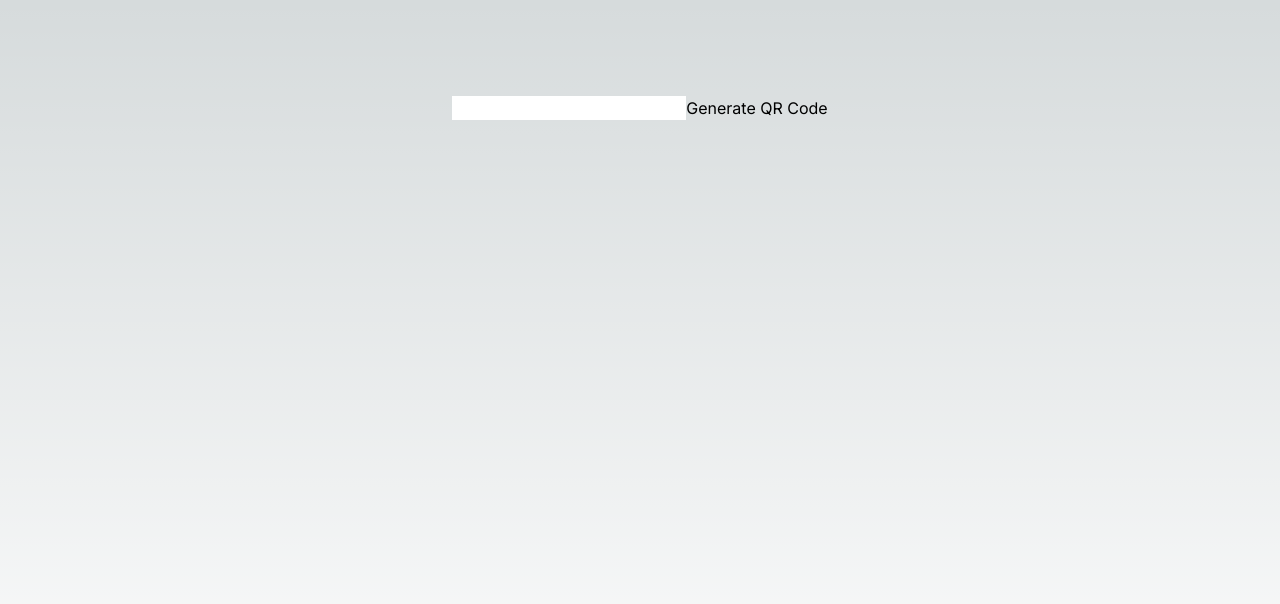
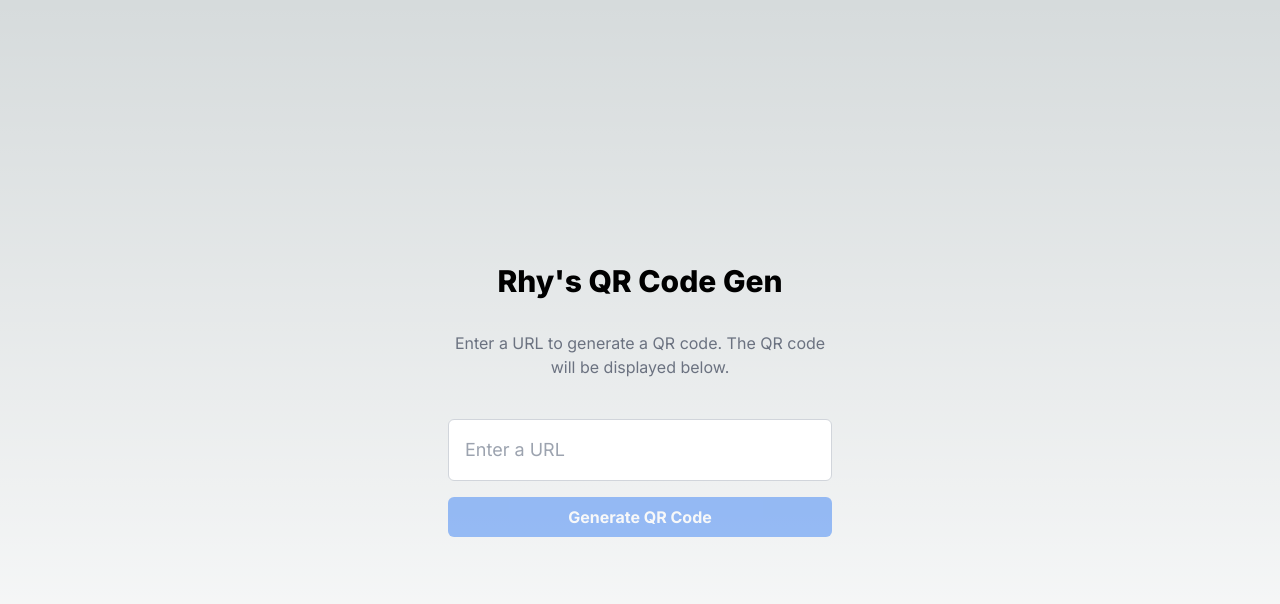
Before and after one commit to rhyanvargas/dynamic-qr-code-generator, a Next.js app: page / in a window 1280 px wide. Shown: the top 604 px of the page. Built offline with nearby package versions, Linux system fonts and the light colour scheme.

Commit message:
fix url validator. add styles. fix generator not working after first gen.

```diff
--- a/app/page.tsx
+++ b/app/page.tsx
@@ -2,9 +2,9 @@ import Image from "next/image";
 import QRCode from "../components/QRCode";
 
 export default function Home() {
-  return (
-    <main className="flex min-h-screen flex-col items-center justify-between p-24">
-        <QRCode />
-    </main>
-  );
+	return (
+		<main className="flex flex-col justify-center items-center min-h-screen">
+			<QRCode />
+		</main>
+	);
 }
--- a/components/QRCode.js
+++ /dev/null
@@ -1,45 +0,0 @@
-"use client";
-
-import { useState } from 'react';
-import QRCode from 'qrcode';
-
-
-export default function QRCodeSection() {
-    const [inputText, setInputText] = useState('');
-    const [qrImage, setQrImage] = useState('');
-    const errMsg = null;
-
-    function isValidHttpUrl(string) {
-      try {
-        const newUrl = new URL(string);
-        return newUrl.protocol === 'http:' || newUrl.protocol === 'https:';
-      } catch (err) {
-        return false;
-      }
-    }
-
-    const generateQR = async () => {
-        if(isValidHttpUrl(inputText)) {
-            try {
-                const qr = await QRCode.toDataURL(inputText);
-                setQrImage(qr);
-            } catch (err) {
-                errMsg ="This is not a valid url. Please check the url and try again."
-                console.error(errMsg);
-            }
-        }
-    };
-
-    return (
-        <div>
-            <input
-                type="text"
-                className='text-black'
-                value={inputText}
-                onChange={(e) => setInputText(e.target.value)}
-            />
-            <button onClick={generateQR}>Generate QR Code</button>
-            {qrImage ? <img src={qrImage} alt="Generated QR Code" /> : errMsg && <p className='text-red'>{errMsg}</p>}
-        </div>
-    );
-}
--- /dev/null
+++ b/components/QRCode.tsx
@@ -0,0 +1,79 @@
+"use client";
+
+import { useState } from "react";
+import QRCode from "qrcode";
+
+export default function QRCodeSection() {
+	const [inputText, setInputText] = useState<string>("");
+	const [qrImage, setQrImage] = useState<string>("");
+	const [errMsg, setErrMsg] = useState<string>("");
+
+	function isValidHttpUrl(string: string): boolean {
+		try {
+			const newUrl = new URL(string);
+			return newUrl.protocol === "http:" || newUrl.protocol === "https:";
+		} catch (err) {
+			return false;
+		}
+	}
+
+	const generateQR = async () => {
+		if (isValidHttpUrl(inputText)) {
+			try {
+				const qr: string = await QRCode.toDataURL(inputText);
+				setQrImage(qr);
+				setErrMsg("");
+				// setInputText("");
+			} catch (err) {
+				setQrImage("");
+				setErrMsg("Failed to generate QR Code. Please try again.");
+				if (err instanceof Error) console.error(err.message);
+			}
+		} else {
+			setQrImage("");
+			setErrMsg("This is not a valid URL. Please check the URL and try again.");
+		}
+	};
+
+	const gradientBtn =
+		"bg-gradient-to-r from-blue-500 to-green-500 text-white p-2 rounded-md";
+
+	return (
+		<section className="flex flex-col gap-y-4 w-full text-center max-w-sm">
+			<h1 className="text-3xl font-extrabold mb-4">Rhy's QR Code Gen</h1>
+			<p className="text-gray-500 mb-6">
+				Enter a URL to generate a QR code. The QR code will be displayed below.
+			</p>
+			<input
+				placeholder="Enter a URL"
+				type="text"
+				className="text-black text-lg p-4 border border-gray-300 rounded-md"
+				value={inputText}
+				onChange={(e) => setInputText(e.target.value)}
+			/>
+			<button
+				disabled={!inputText}
+				className={`bg-blue-500 hover:bg-blue-700 focus:ring-4 focus:ring-blue-300 text-white font-bold py-2 px-4 rounded-md transition ease-in-out duration-150 ${
+					!inputText
+						? "opacity-50 cursor-not-allowed"
+						: "active:hover:bg-blue-700"
+				}`}
+				onClick={generateQR}
+			>
+				Generate QR Code
+			</button>
+			{qrImage ? (
+				<a
+					className="w-full"
+					href={inputText}
+					target="_blank"
+					rel="noopener noreferrer"
+				>
+					<img src={qrImage} alt="QR Code" className="cursor-pointer w-full" />
+				</a>
+			) : (
+				errMsg && <p className="text-red-600">{errMsg}</p>
+			)}
+		</section>
+	);
+}
```
